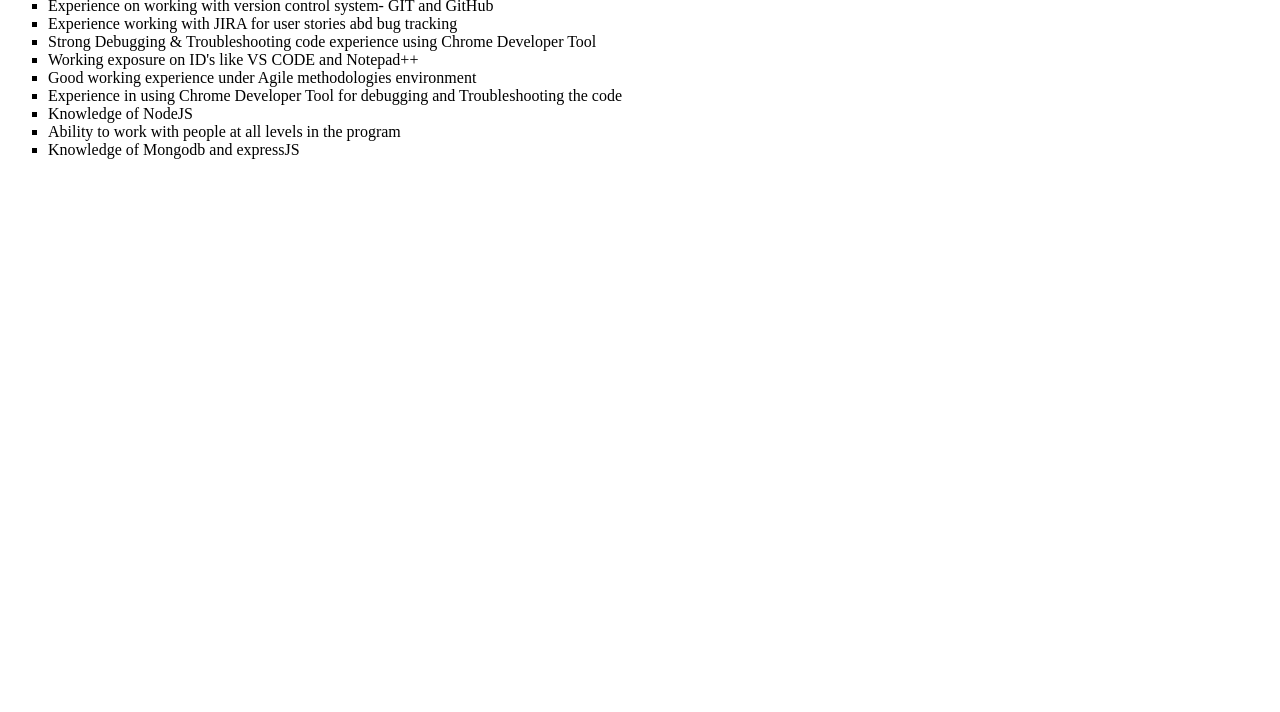
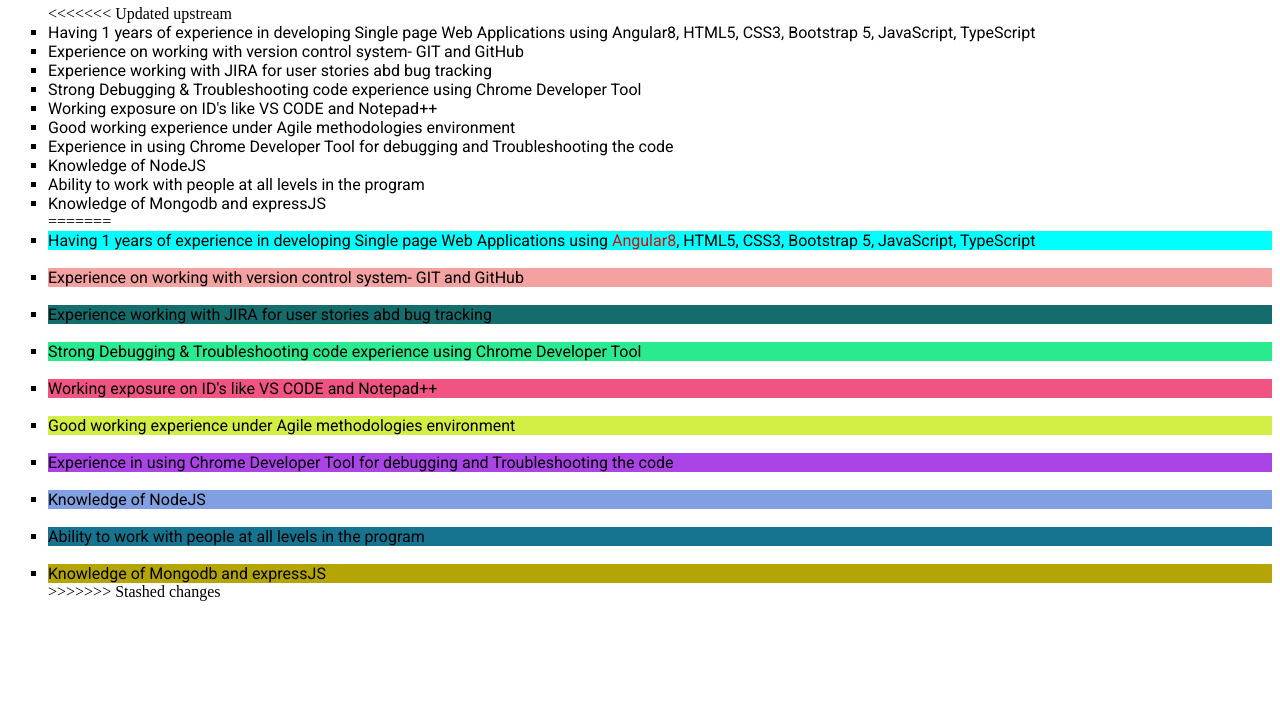
Before and after one commit to Shahadev24/Myprofile, a plain HTML site: page home.html in a window 1280 px wide. Shown: the part 88-800 px from the top of the page. Drawn offline with Linux system fonts and the light colour scheme.

Commit message:
Added New Style
Added New Style

```diff
--- a/home.html
+++ b/home.html
@@ -4,17 +4,25 @@
     <meta charset="UTF-8">
     <meta name="viewport" content="width=device-width, initial-scale=1.0">
     <title>Professional Summery</title>
+<<<<<<< Updated upstream
 
     <style>
         li{
             list-style-type: square;
         }
     </style>
+=======
+    <link rel="stylesheet" href="style.css">
+    <link rel="preconnect" href="https://fonts.googleapis.com">
+    <link rel="preconnect" href="https://fonts.gstatic.com" crossorigin>
+    <link href="https://fonts.googleapis.com/css2?family=Poppins&family=Roboto&display=swap" rel="stylesheet">
+>>>>>>> Stashed changes
 </head>
 <body>
     <p>
         <h2>Professional Summery</h2>
         <ul>
+<<<<<<< Updated upstream
             <li>Having 1 years of experience in developing Single page Web Applications using Angular8, HTML5, CSS3, Bootstrap 5, JavaScript, TypeScript</li>
             <li>Experience on working with version control system- GIT and GitHub</li>
             <li>Experience working with JIRA for user stories abd bug tracking</li>
@@ -25,6 +33,18 @@
             <li>Knowledge of NodeJS</li>
             <li>Ability to work with people at all levels in the program</li>
             <li> Knowledge of Mongodb and expressJS </li>
+=======
+            <li style="background-color: aqua;">Having 1 years of experience in developing Single page Web Applications using <span>Angular8</span>, HTML5, CSS3, Bootstrap 5, JavaScript, TypeScript</li><br>
+            <li style="background-color: rgb(243, 161, 161);">Experience on working with version control system- GIT and GitHub</li><br>
+            <li style="background-color: rgb(20, 108, 108);">Experience working with JIRA for user stories abd bug tracking</li><br>
+            <li style="background-color: rgb(42, 234, 144);">Strong Debugging & Troubleshooting code experience using Chrome Developer Tool</li><br>
+            <li style="background-color: rgb(241, 84, 131);">Working exposure on ID's like VS CODE and Notepad++</li><br>
+            <li style="background-color: rgb(210, 238, 69);">Good working experience under Agile methodologies environment</li><br>
+            <li style="background-color: rgb(171, 68, 231);">Experience in using Chrome Developer Tool for debugging and Troubleshooting the code</li><br>
+            <li style="background-color: rgb(129, 160, 226);">Knowledge of NodeJS</li><br>
+            <li style="background-color: rgb(23, 116, 144);">Ability to work with people at all levels in the program</li><br>
+            <li style="background-color: rgb(180, 165, 5);"> Knowledge of Mongodb and expressJS </li>
+>>>>>>> Stashed changes
         </ul>
     </p>
 </body>
--- /dev/null
+++ b/style.css
@@ -0,0 +1,18 @@
+header{
+    color: aliceblue;
+    background-color: rgb(88, 231, 49);
+}
+.heading{
+    color:gold ;
+    background-color: #d11b1b;
+    font-family: 'Poppins', sans-serif;
+    text-transform: uppercase;
+    letter-spacing: 5px;
+}
+span{
+    color: #df0a0a;
+}
+li{
+    list-style-type: square;
+    font-family: 'Roboto', sans-serif;
+}
```
